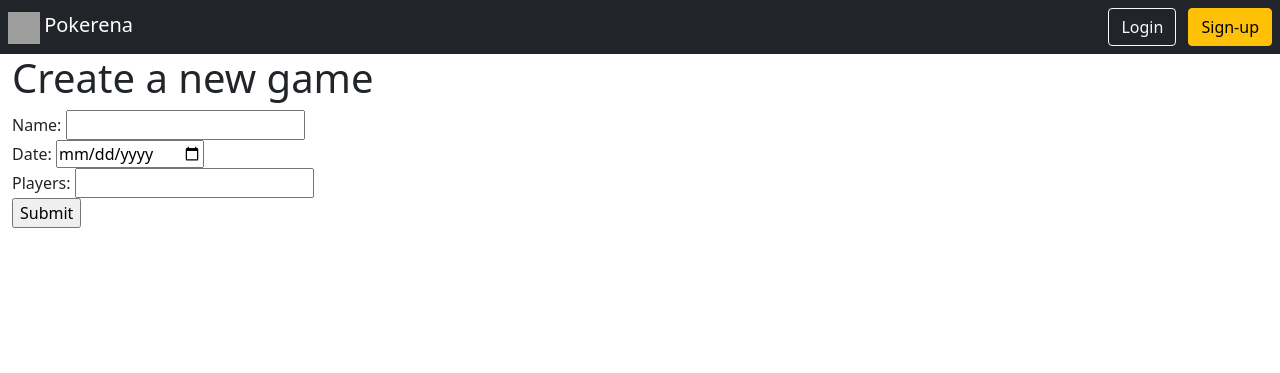
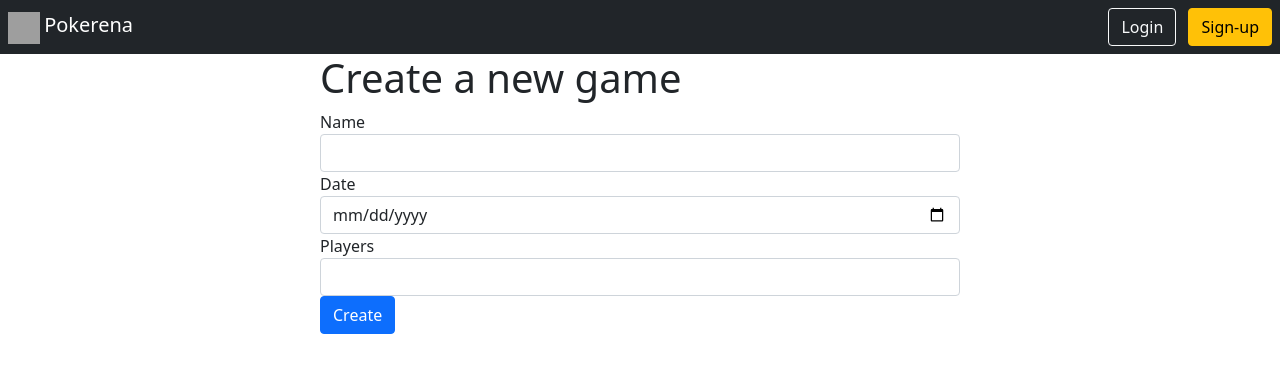
Before and after one commit to hersonoliveira/pokerena, a Flask app: page /add_game in a window 1280 px wide. Shown: the top 373 px of the page. Run offline with Flask 2, Linux system fonts and the light colour scheme; some libraries are stand-ins or nearby versions; grey boxes are pictures that could not be loaded.

Commit message:
Improve template add game

```diff
--- a/pokerena/__init__.py
+++ b/pokerena/__init__.py
@@ -9,7 +9,6 @@ def create_app():
     # Configure the Flask app
     config_type = os.getenv("CONFIG_TYPE", default="config.DevelopmentConfig")
     app.config.from_object(config_type)
-    print(app.config)
 
     return app
 
--- a/pokerena/templates/add_game.html
+++ b/pokerena/templates/add_game.html
@@ -1,17 +1,22 @@
 {% extends "base.html" %}
 
 {% block content %}
-<h1>Create a new game</h1>
-<form method="POST">
-    <label for="gameName">Name:</label>
-    <input type="text" id="gameName" name="game_name"/>
-    <br>
-    <label for="date">Date:</label>
-    <input type="date" id="date" name="date"/>
-    <br>
-    <label for="players">Players:</label>
-    <input type="text" id="players" name="players"/>
-    <br>
-    <input type="submit">
-</form>
+<div class="col-md-6 offset-md-3">
+    <h1>Create a new game</h1>
+    <form method="POST">
+        <div class="form-group">
+            <label for="gameName">Name</label>
+            <input type="text" id="gameName" name="game_name" class="form-control"/>
+        </div>
+        <div class="form-group">
+            <label for="date">Date</label>
+            <input type="date" id="date" name="date" class="form-control"/>
+        </div>
+        <div class="form-group">
+            <label for="players">Players</label>
+            <input type="text" id="players" name="players" class="form-control"/>
+        </div>
+        <button type="submit" class="btn btn-primary">Create</button>
+    </form>
+</div>
 {% endblock %}
--- a/pokerena/templates/base.html
+++ b/pokerena/templates/base.html
@@ -21,10 +21,8 @@
         <button class="btn btn-warning" type="button">Sign-up</button>
       </div>
     </header>
-    <div class="container-fluid">
-      <!-- child template -->
-      {% block content %}
-      {% endblock %}
-    </div>
+    <!-- child template -->
+    {% block content %}
+    {% endblock %}
   </body>
 </html>
```
